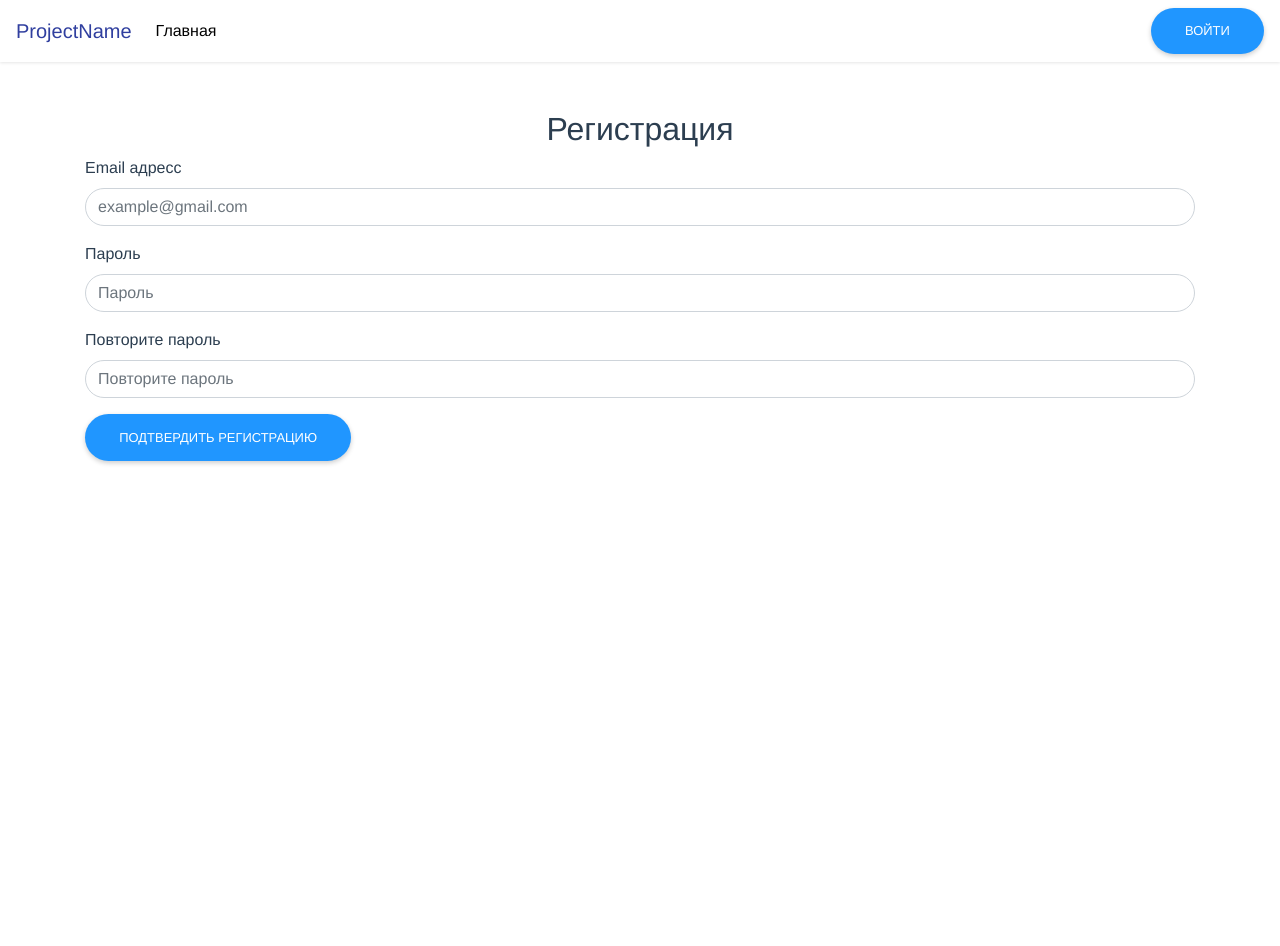
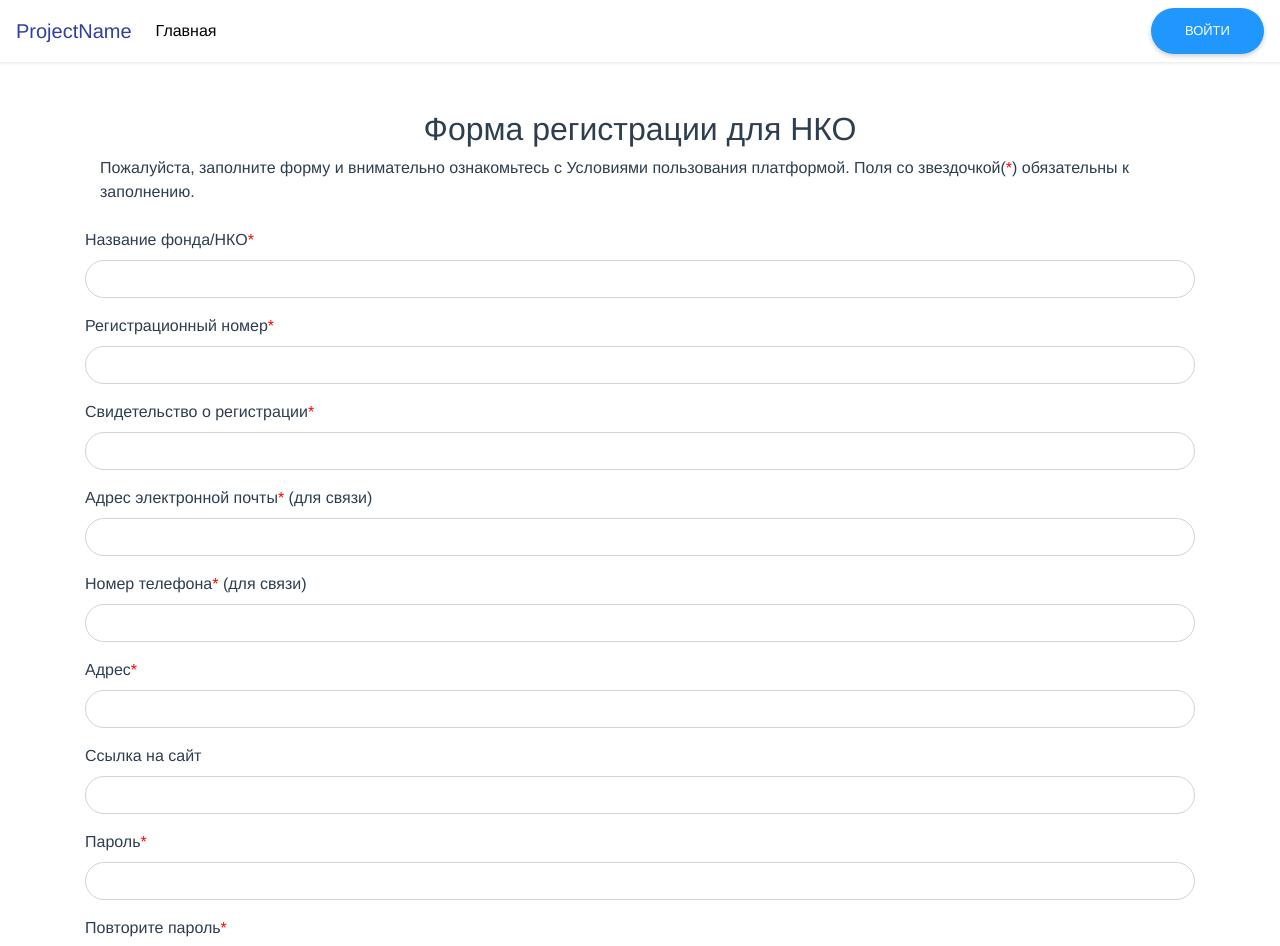
Before and after one commit to Vladimir-Vorobev/Charity_Boost_hack_feb_client, a Vue app: page /registration in a window 1280 px wide. Shown: the top 946 px of the page. Before the commit the page ends 800 px from the top, so only its background shows below. Built offline with nearby package versions, Linux system fonts and the light colour scheme.

Commit message:
Update registration.vue

```diff
--- a/src/components/registration.vue
+++ b/src/components/registration.vue
@@ -2,22 +2,47 @@
     <div class="main">
         <div class="container warp">
             <form class="formbox">
-                <h2>Регистрация</h2>
+                <h2 class="text-center">Форма регистрации для НКО</h2>
+                <div class="text-left">Пожалуйста, заполните форму и внимательно ознакомьтесь с Условиями пользования платформой. Поля со звездочкой(<span class="star">*</span>) обязательны к заполнению.</div><br>
                 <div v-if="reg == 0">
                     <div class="form-group row">
-                        <label for="exampleInputEmail1">Email адресс</label>
-                        <input type="email" name="email" class="form-control formInput" placeholder="example@gmail.com" required>
+                        <label for="exampleInputEmail1">Название фонда/НКО<span class="star">*</span></label>
+                        <input type="email" name="name" class="form-control formInput">
                     </div>
                     <div class="form-group row">
-                        <label for="exampleInputPassword1">Пароль</label>
-                        <input type="password" class="form-control formInput" name="password" placeholder="Пароль" required>
+                        <label for="exampleInputEmail1">Регистрационный номер<span class="star">*</span></label>
+                        <input type="email" name="number" class="form-control formInput">
                     </div>
                     <div class="form-group row">
-                        <label for="exampleInputPassword1">Повторите пароль</label>
-                        <input type="password" class="form-control formInput" name="password2" placeholder="Повторите пароль" required>
+                        <label for="exampleInputEmail1">Свидетельство о регистрации<span class="star">*</span></label>
+                        <input type="email" name="certificate" class="form-control formInput">
+                    </div>
+                    <div class="form-group row">
+                        <label for="exampleInputEmail1">Адрес электронной почты<span class="star">*</span> (для связи)</label>
+                        <input type="email" name="email" class="form-control formInput">
+                    </div>
+                    <div class="form-group row">
+                        <label for="exampleInputEmail1">Номер телефона<span class="star">*</span> (для связи)</label>
+                        <input type="email" name="phone" class="form-control formInput">
+                    </div>
+                    <div class="form-group row">
+                        <label for="exampleInputEmail1">Адрес<span class="star">*</span></label>
+                        <input type="email" name="address" class="form-control formInput">
+                    </div>
+                    <div class="form-group row">
+                        <label for="exampleInputEmail1">Ссылка на сайт</label>
+                        <input type="email" name="site" class="form-control formInput">
+                    </div>
+                    <div class="form-group row">
+                        <label for="exampleInputPassword1">Пароль<span class="star">*</span></label>
+                        <input type="password" class="form-control formInput" name="password">
+                    </div>
+                    <div class="form-group row">
+                        <label for="exampleInputPassword1">Повторите пароль<span class="star">*</span></label>
+                        <input type="password" class="form-control formInput" name="password2">
                     </div>
                     <div class="row">
-                        <button class="btn btn-rounded-blue btn-lg" @click="code()">Подтвердить регистрацию</button>
+                        <button class="btn btn-rounded-blue btn-lg" @click="code()">Отправить</button>
                     </div>
                 </div>
                 <div v-else>
@@ -185,4 +210,7 @@ export default {
 .formInput{
     border-radius: 50px;
 }
+.star{
+    color: red;
+}
 </style>
```
